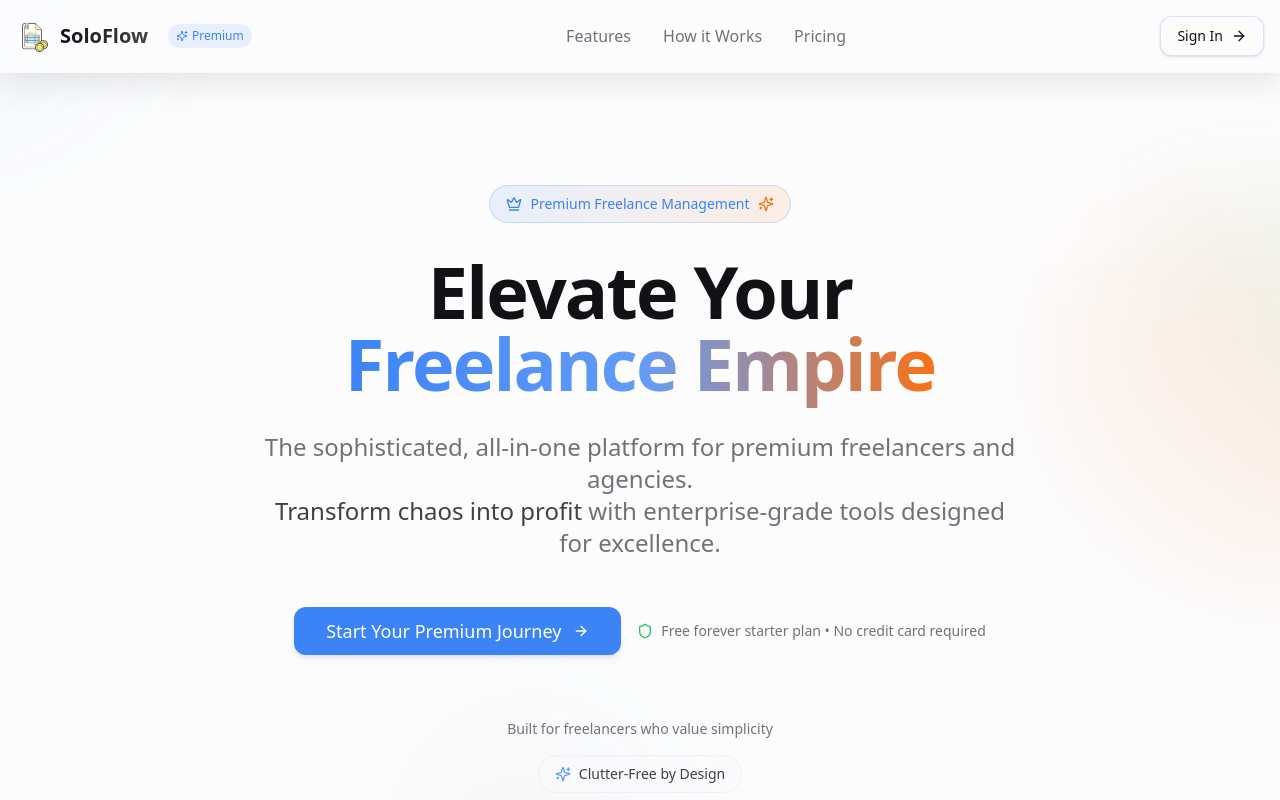
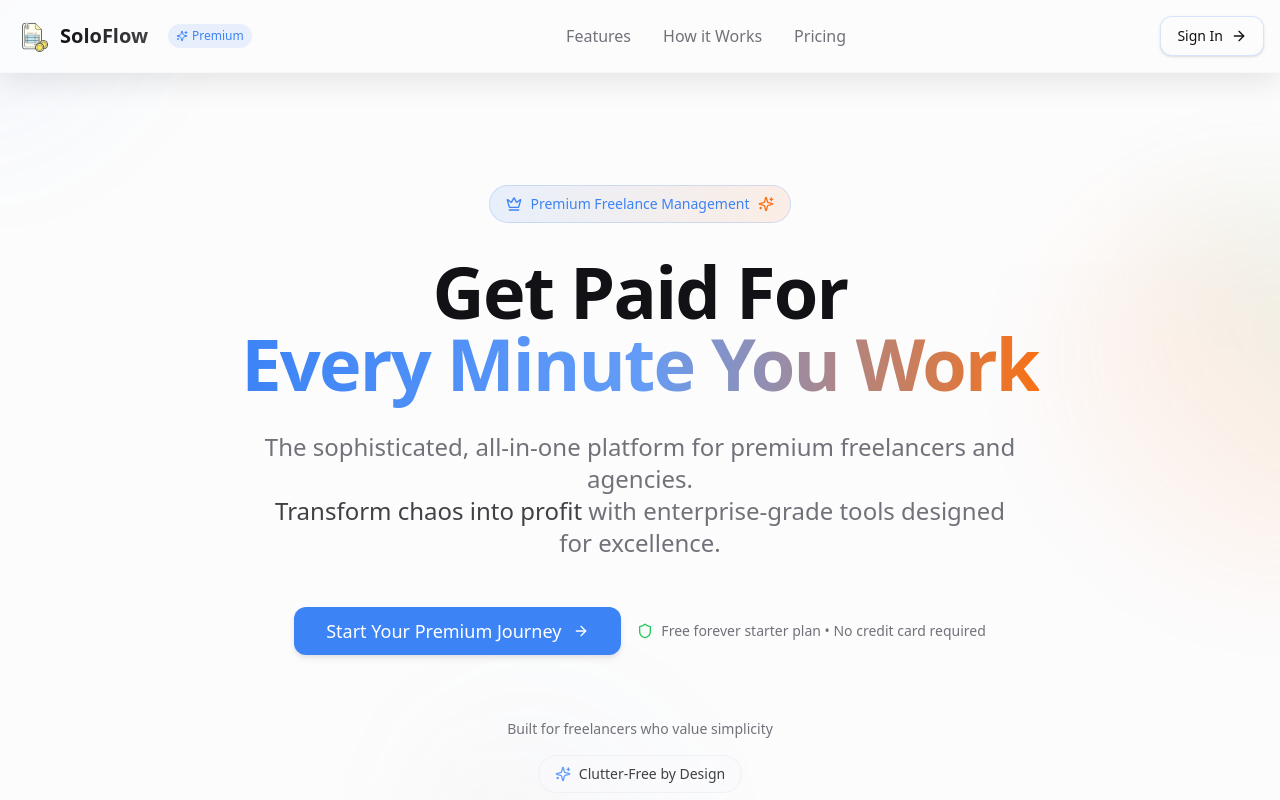
Before and after one commit to ayudb1304-wq/solo-flow-time, a React (Vite) app: page / in a window 1280 px wide. Shown: the top 800 px of the page. Built offline with nearby package versions, Linux system fonts and the light colour scheme.

Commit message:
Update hero section headline
Changed the hero section headline from "Elevate Your Freelance Empire" to "Get Paid For Every Minute You Work".
-edited src/pages/Landing.tsx

```diff
--- a/src/pages/Landing.tsx
+++ b/src/pages/Landing.tsx
@@ -153,10 +153,10 @@ export const Landing = ({ onGetStarted }: LandingProps) => {
           </div>
 
           <h1 className="text-4xl md:text-7xl font-bold mb-8 leading-[0.9] tracking-tight">
-            <span className="text-foreground">Elevate Your</span>
+            <span className="text-foreground">Get Paid For</span>
             <br />
             <span className="text-transparent bg-clip-text bg-gradient-to-r from-primary via-primary/80 to-accent">
-              Freelance Empire
+              Every Minute You Work
             </span>
           </h1>
 
```
